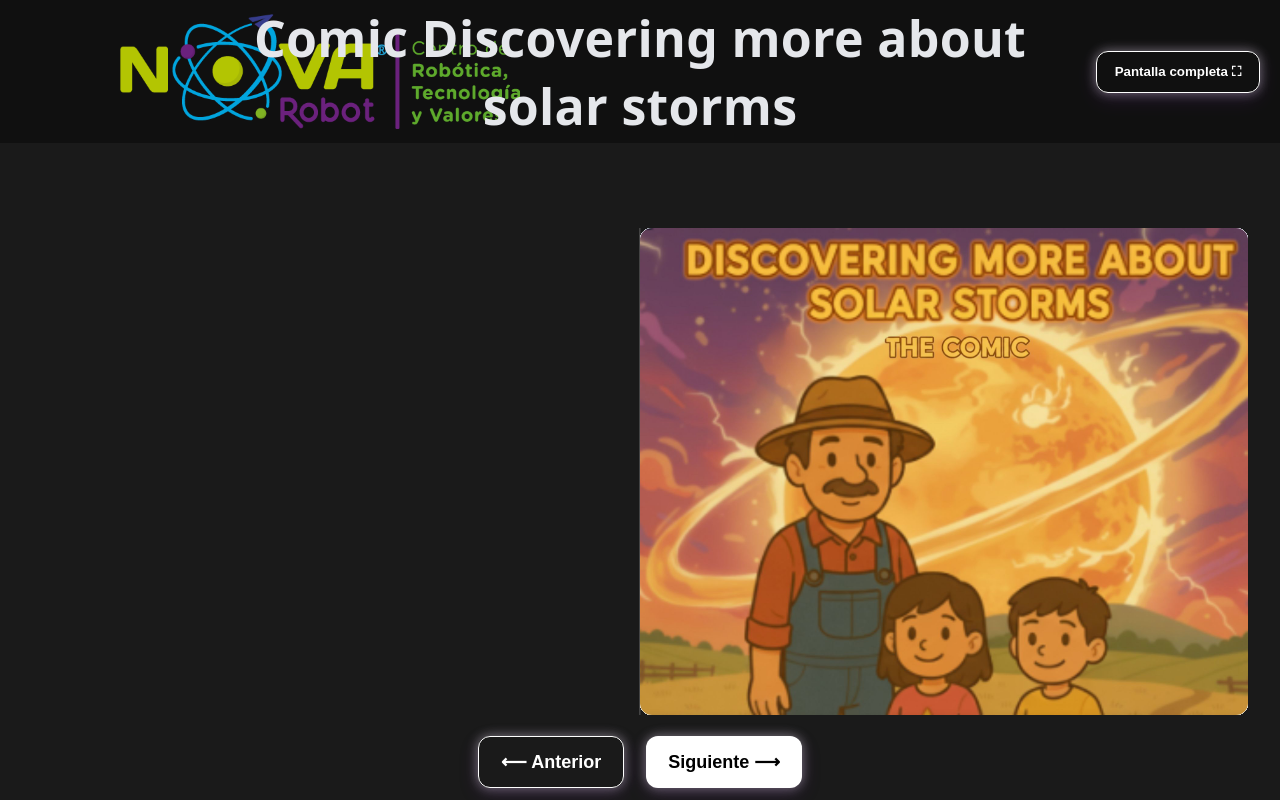
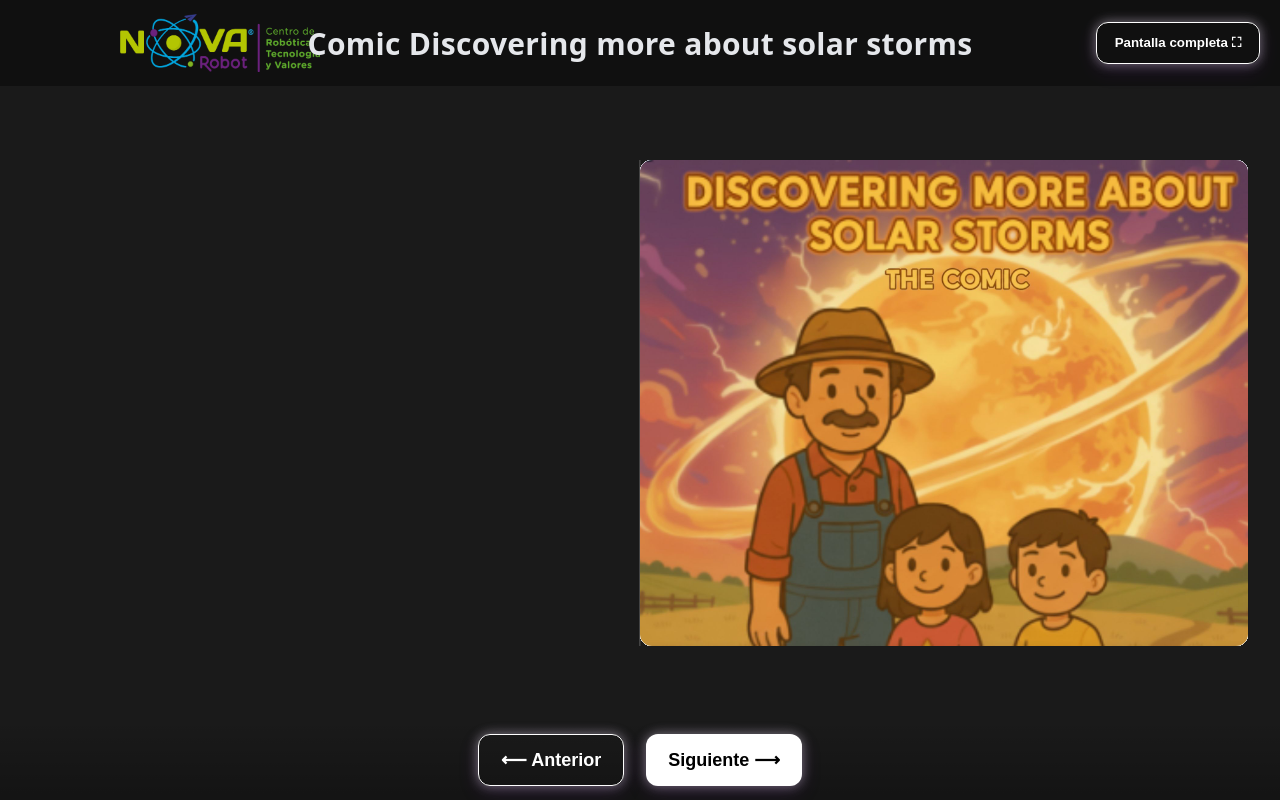
Before and after one commit to Git-NovaRobot/NasaSpaceApps, a plain HTML site: page index.html in a window 1280 px wide. Drawn offline with Linux system fonts and the light colour scheme.

Commit message:
Add files via upload

```diff
--- a/index.html
+++ b/index.html
@@ -46,7 +46,7 @@
         flex: 0 0 auto;
       }
       .logo {
-        width: 500px; /* logo grande y responsivo */
+        width: 300px; /* logo grande y responsivo */
         height: auto;
         padding-left: 100px;
         display: block;
@@ -61,7 +61,7 @@
         transform: translate(-50%, -50%);
         width: min(70vw, 10000px);
         text-align: center;
-        font-size: 50px;
+        font-size: 30px;
         font-weight: 900;
         letter-spacing: 0.3px;
         pointer-events: none; /* evita que tape el botón */
@@ -71,6 +71,7 @@
         border: none;
         background: var(--secondary);
         color: #fff;
+        padding-top: 20px;
         padding: 12px 18px;
         border-radius: 12px;
         cursor: pointer;
@@ -170,7 +171,7 @@
       /* Indicador */
       .page-indicator {
         position: absolute;
-        bottom: 68px;
+        bottom: 12px;
         right: 20px;
         background: rgba(2, 6, 23, 0.7);
         padding: 8px 12px;
@@ -196,16 +197,19 @@
       /* Logo dentro del libro (esquina sup. izq.) */
 
       /* Controles inferiores centrados (NAV) */
-      .controls-bottom {
-        position: absolute;
-        bottom: 12px;
-        left: 50%;
-        transform: translateX(-50%);
+      .controls-bar {
+        width: 100%;
         display: flex;
+        justify-content: center;
         gap: 22px;
-        z-index: 70;
+        padding: 14px 20px;
+        background: linear-gradient(
+          180deg,
+          rgba(0, 0, 0, 0),
+          rgba(0, 0, 0, 0.25)
+        );
       }
-      .controls-bottom .btn {
+      .controls-bar .btn {
         padding: 14px 22px;
         border-radius: 12px;
         font-size: 18px;
@@ -245,16 +249,20 @@
         <div class="page-indicator" id="pageIndicator">1-2 / 20</div>
         <div class="warn" id="warn"></div>
       </div>
+    </div>
 
-      <!-- NAV centrado abajo (más grande) -->
-      <div class="controls-bottom">
+    <!-- NAV centrado abajo (más grande, fuera del comic) -->
+    <div
+      class="controls-bar"
+      role="toolbar"
+      aria-label="Controles de navegación"
+    >
       <button id="btnPrev" class="btn ghost" aria-label="Página anterior">
         ⟵ Anterior
       </button>
       <button id="btnNext" class="btn next" aria-label="Página siguiente">
         Siguiente ⟶
       </button>
-      </div>
     </div>
 
     <script>
```
Lines whose indentation alone changed are shown as unchanged.
